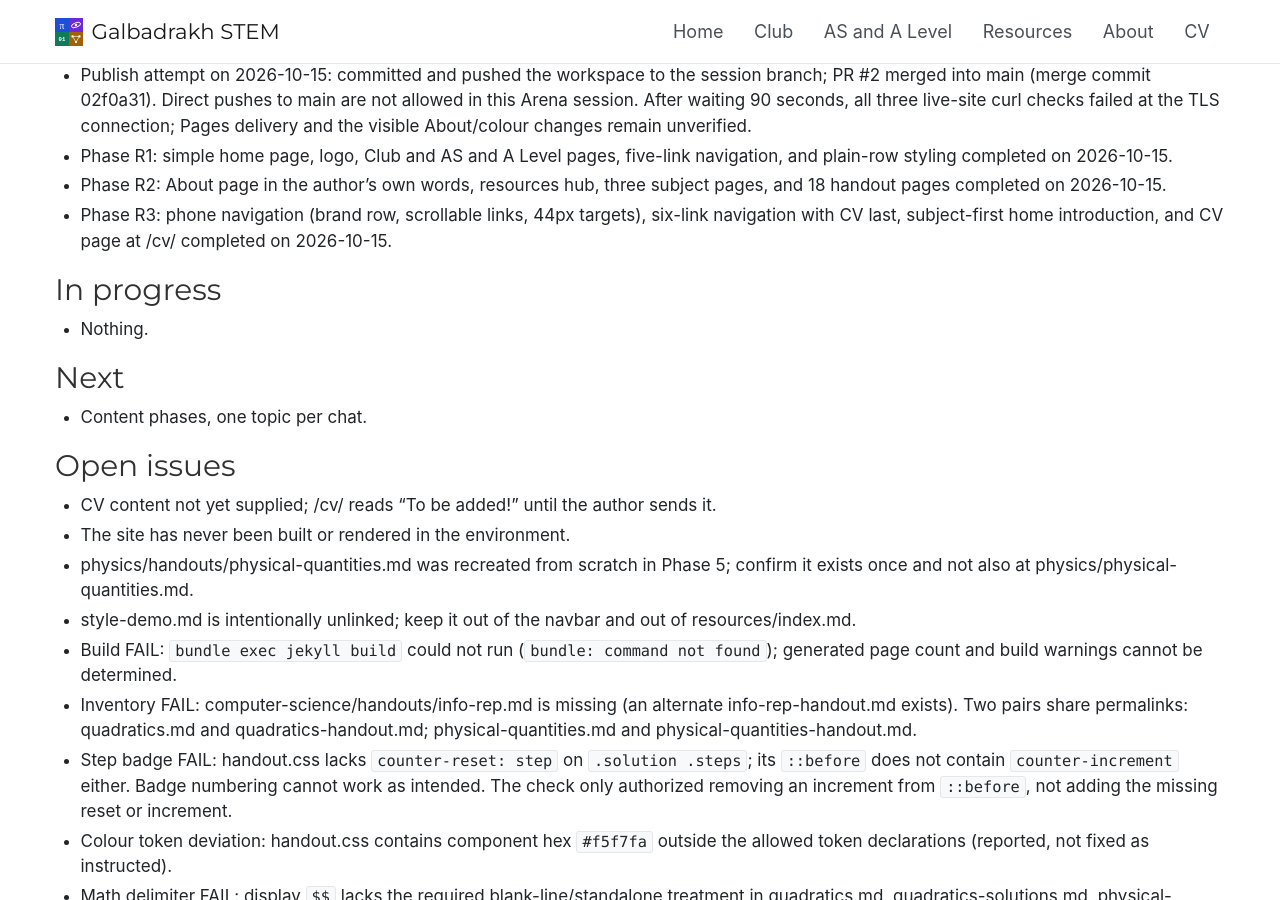
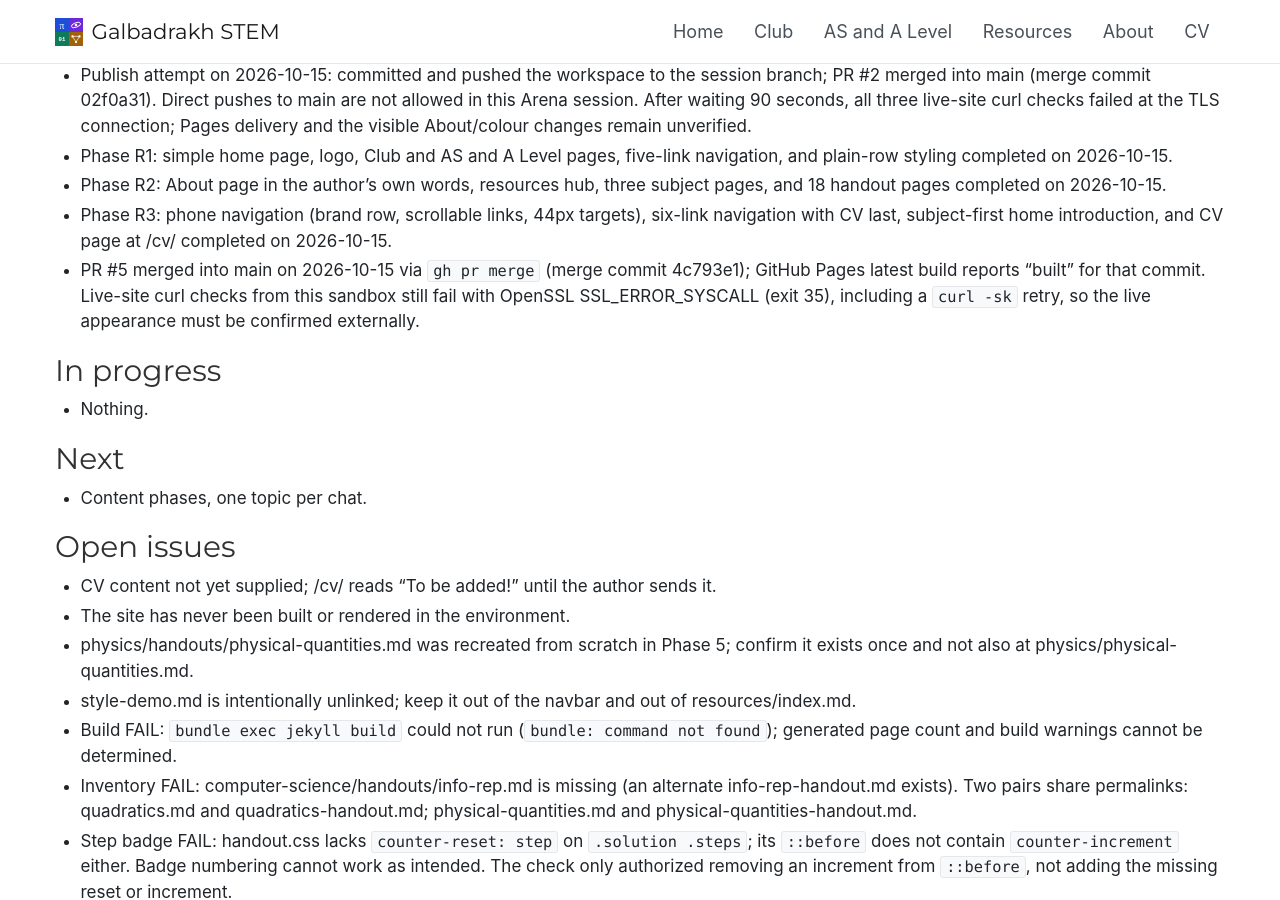
Before and after one commit to galbadrakhstem/galbadrakhstem.github.io, a Jekyll site: the page built from PROGRESS.md, in a window 1280 px wide and 900 px high, scrolled down 362 px. Built offline with Jekyll 4.4.1, drawn with Linux system fonts in a browser that asks for light colours; our own code applies the rules of GitHub Pages for plain Markdown files.

Commit message:
docs(progress): record PR #5 merge and Pages build
Co-authored-by: arena-agent <297053741+arena-agent@users.noreply.github.com>

```diff
--- a/PROGRESS.md
+++ b/PROGRESS.md
@@ -22,6 +22,11 @@ Last updated: 2026-10-15 (Phase R3 complete)
 - Phase R3: phone navigation (brand row, scrollable links, 44px targets),
   six-link navigation with CV last, subject-first home introduction, and CV
   page at /cv/ completed on 2026-10-15.
+- PR #5 merged into main on 2026-10-15 via `gh pr merge` (merge commit
+  4c793e1); GitHub Pages latest build reports "built" for that commit.
+  Live-site curl checks from this sandbox still fail with OpenSSL
+  SSL_ERROR_SYSCALL (exit 35), including a `curl -sk` retry, so the live
+  appearance must be confirmed externally.
 
 ## In progress
 - Nothing.
```
